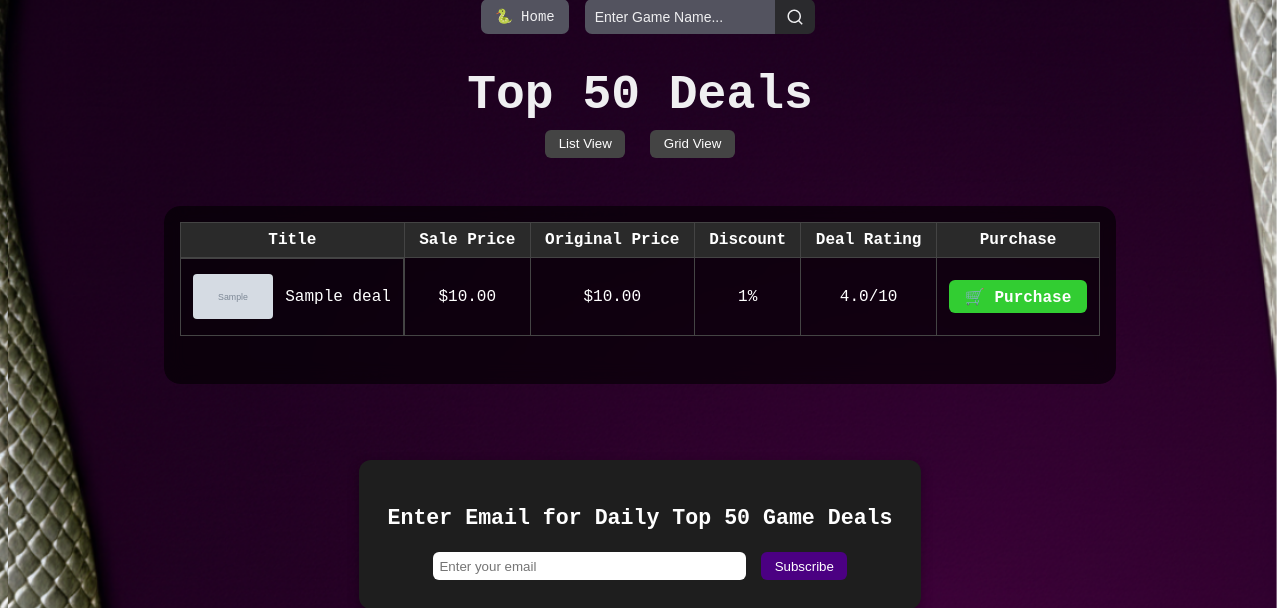
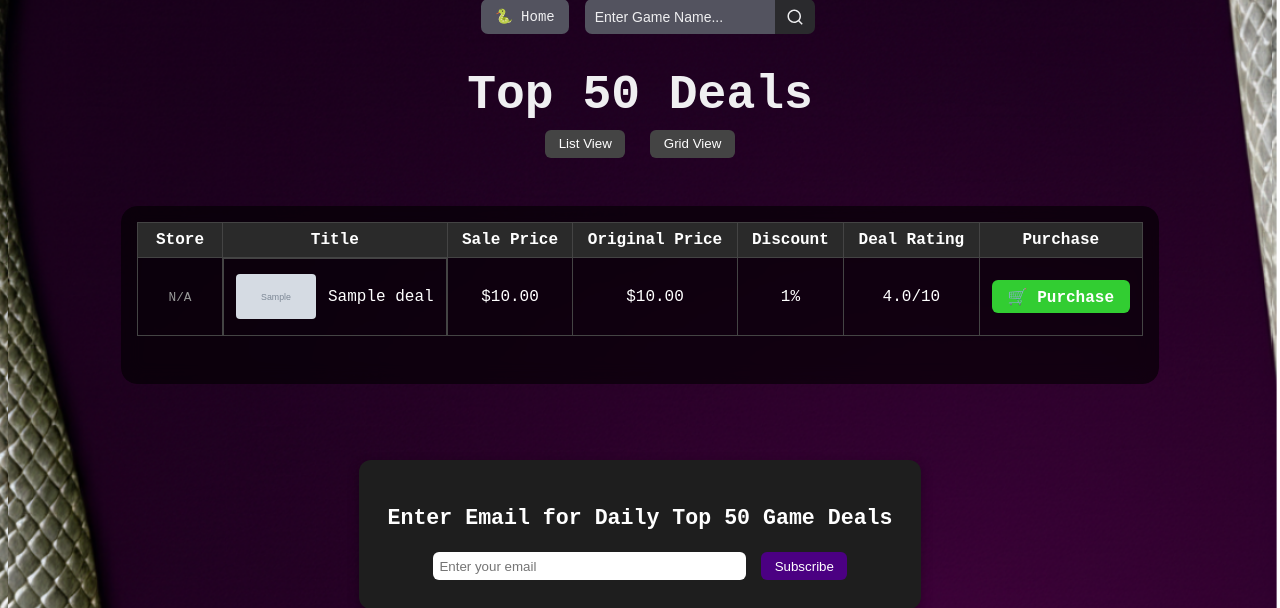
Before and after one commit to heatherjholt/Game_Sales, a Flask app: page /?view=list in a window 1280 px wide. Shown: the part 190-798 px from the top of the page. Run offline with Flask 3, Linux system fonts and the light colour scheme; tables that the repository leaves empty hold one stand-in row (values such as "Sample post"); grey boxes marked "Sample" are stand-in pictures.

Commit message:
Added store logos with list view

```diff
--- a/static/styles.css
+++ b/static/styles.css
@@ -532,7 +532,7 @@ img[alt="Store Logo"] {
 }
 
 .deal-table {
-  min-width: 900px;
+  min-width: 1000px;
   width: 100%;
   border-collapse: collapse;
   margin: 0 auto 2em;
@@ -698,3 +698,18 @@ h1 {
 .sort-controls select option[disabled] {
   color: #bbb;
 }
+
+.store-logo-cell {
+  width: 60px;
+  text-align: center;
+  padding: 0.5em;
+}
+
+.store-logo {
+  height: 16px;
+  width: auto;
+  max-width: 40px;
+  object-fit: contain;
+  display: block;
+  margin: 0 auto;
+}
--- a/templates/index.html
+++ b/templates/index.html
@@ -189,6 +189,7 @@
 <thead>
     <!--links for sorting column headers will point to the GET pathway from app.py-->
   <tr>
+    <th>Store</th>
     <th>
       <a href="?{% if search_query %}title={{ search_query }}&{% endif %}sort=alpha&view=list"
         class="{{ 'active' if sort=='alpha' else '' }}">
@@ -226,6 +227,17 @@
   <tbody>
     {% for deal in deals %}
     <tr>
+        <td class = "store-logo-cell">
+            {% set store = store_map.get(deal.storeID, {})%}
+            {% if store %}
+            <img src = "https://www.cheapshark.com{{ store.images.icon }}"
+                alt = "{{ store.storeName }}"
+                class = "store-logo"
+                title = "{{ store.storeName }}">
+            {% else %}
+            <span style = " color: #999; font-size: 0.8em;">N/A</span>
+            {% endif %}
+        </td>
         <td class="title-with-thumb">
         <div class="thumb-wrapper">
             <a href="https://www.cheapshark.com/redirect?dealID={{ deal.dealID }}" target="_blank">
```
Also changed, not shown: deals.db.
